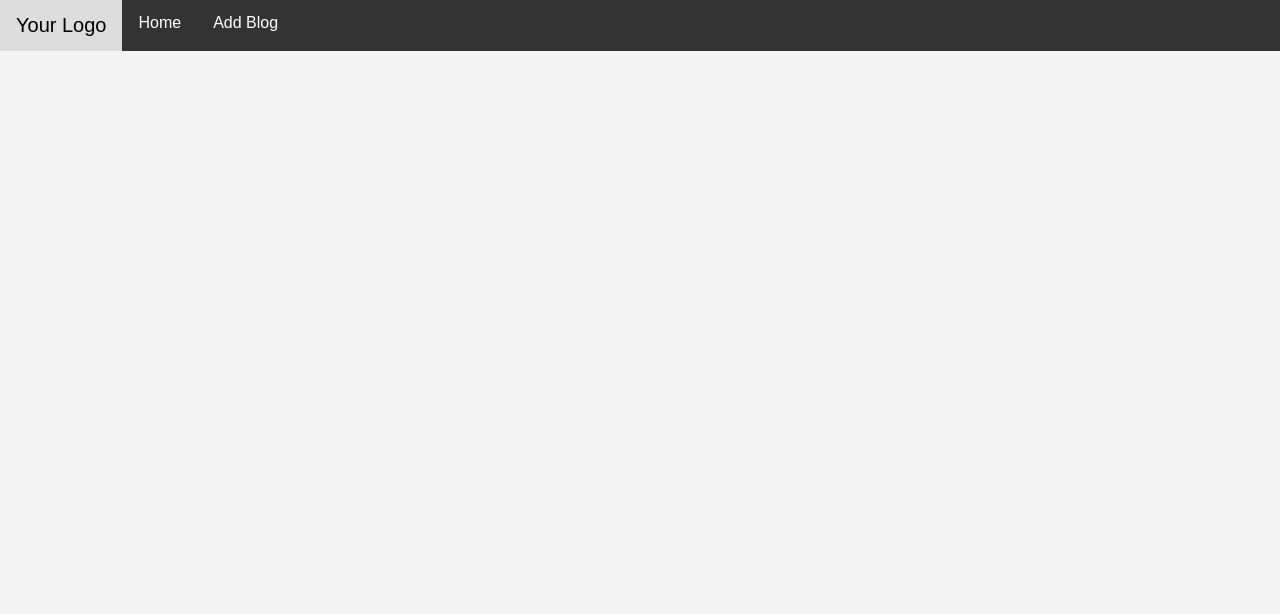
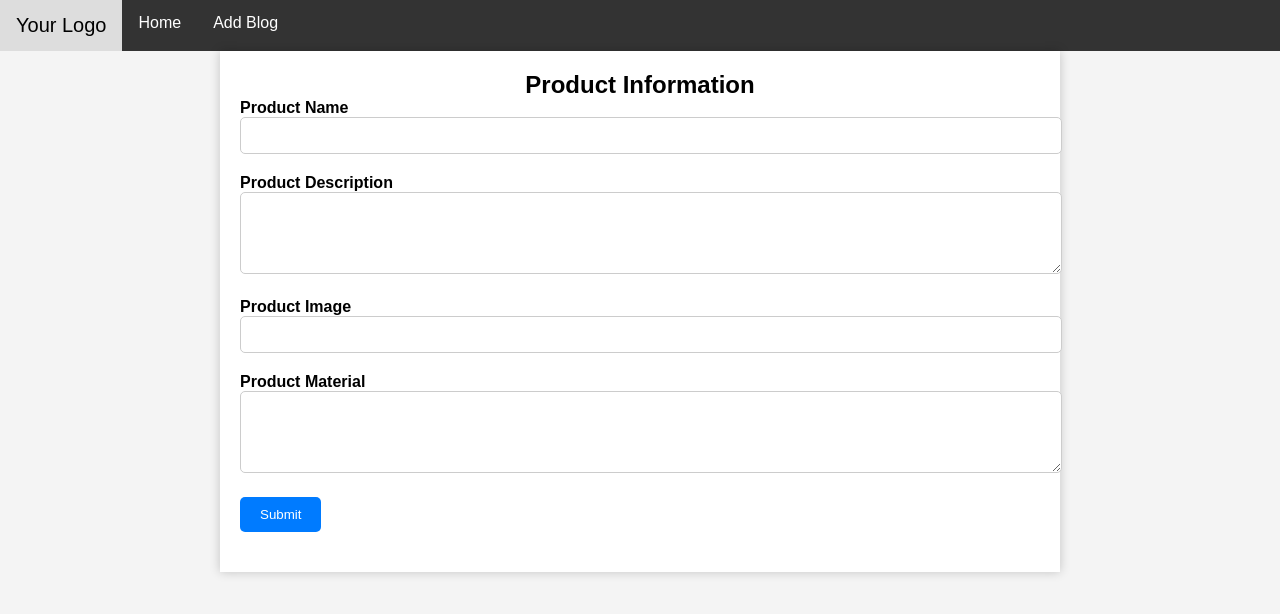
Before and after one commit to aryanpariyarofficial/product-crud, a React (Vite) app: page /update-product/1 in a window 1280 px wide. Shown: the top 614 px of the page. Built offline with nearby package versions, Linux system fonts and the light colour scheme; no server answers.

Commit message:
update feature added

```diff
--- a/src/App.jsx
+++ b/src/App.jsx
@@ -4,6 +4,7 @@ import Home from './pages/Home/Home';
 import Navbar from './pages/Navbar/Navbar';
 import AddProduct from './pages/AddProduct/AddProduct';
 import SingleProduct from './pages/SingleProduct/SingleProduct';
+import UpdateProduct from './pages/UpdateProduct/UpdateProduct';
 
 
 function App() {
@@ -17,6 +18,7 @@ function App() {
       <Route path='/' element={<Home/>}/>
       <Route path='/add-product' element={<AddProduct/>}/>
       <Route path='/single-product/:id' element={<SingleProduct/>}/>
+      <Route path='/update-product/:id' element={<UpdateProduct/>}/>
      </Routes>
      </BrowserRouter>
     </>
--- a/src/pages/AddProduct/AddProduct.jsx
+++ b/src/pages/AddProduct/AddProduct.jsx
@@ -52,7 +52,6 @@ const AddProduct = () => {
     const submitHandler = async (e) =>{
         e.preventDefault();
         const response = await axios.post("https://652fbacf6c756603295d8ee6.mockapi.io/products", data)
-        console.log(response);
         navigate('/');
     }
   return (
--- a/src/pages/Home/Home.css
+++ b/src/pages/Home/Home.css
@@ -34,3 +34,7 @@
 
 
 }
+a{
+    cursor: pointer;
+    text-decoration: underline;
+}
--- a/src/pages/Home/Home.jsx
+++ b/src/pages/Home/Home.jsx
@@ -29,7 +29,7 @@ const Home = () => {
                                 <div className="product-description">
                                 {product.productMaterial}
                                 </div>
-                                <button onClick={()=>navigate(`/single-product/${product.id}`)}>See More</button>
+                                <a onClick={()=>navigate(`/single-product/${product.id}`)}>See More</a>
 
                             </div>
 
--- a/src/pages/SingleProduct/SingleProduct.jsx
+++ b/src/pages/SingleProduct/SingleProduct.jsx
@@ -41,7 +41,7 @@ fetchSingleProduct();
       <div className="product-description">{product.productDescription}</div>
       <mark className="product-description">{product.productMaterial}</mark><br />
       <button onClick={deleteProduct}>Delete</button>
-      {/* <button onClick={()=>navigate(`/single-product/${product.id}`)}>Update</button> */}
+      <button onClick={()=>navigate(`/update-product/${product.id}`)}>Update</button>
     </div>
   )
 }
--- /dev/null
+++ b/src/pages/UpdateProduct/UpdateProduct.jsx
@@ -0,0 +1,65 @@
+import axios from 'axios';
+import React, { useEffect, useState } from 'react'
+import { useNavigate, useParams } from 'react-router-dom';
+
+const UpdateProduct = () => {
+    const navigate = useNavigate();
+ const {id} = useParams();
+
+const [product, setProduct] = useState({});
+
+
+ const fetchProduct = async ()=>{
+    const response = await axios.get("https://652fbacf6c756603295d8ee6.mockapi.io/products/" + id)
+    setProduct(response.data);
+
+  }
+const handleChange = (e) =>{
+    const {name, value} = e.target
+    setProduct({
+        ...product,
+        [name] : value
+    })
+}
+
+const submitHandler = async (e) =>{
+    e.preventDefault();
+    const response = await axios.put("https://652fbacf6c756603295d8ee6.mockapi.io/products/" + id, product)
+    navigate('/');
+    console.log(response)
+}
+
+  useEffect(()=>{
+    fetchProduct();
+      },[])
+  return (
+    <div className="container">
+    <h2>Product Information</h2>
+ <form onSubmit={submitHandler}>
+        <div className="form-group">
+            <label htmlFor="product-name">Product Name</label>
+            <input type="text" value={product.productName} onChange={handleChange} id="product-name" name="productName"  required />
+        </div>
+
+        <div className="form-group">
+            <label htmlFor="product-description">Product Description</label>
+            <textarea id="product-description" onChange={handleChange} name="productDescription" value={product.productDescription} rows="4" required></textarea>
+        </div>
+
+        <div className="form-group">
+            <label htmlFor="product-image">Product Image</label>
+            <input type="text" id="product-image" onChange={handleChange} name="productImage" value={product.productImage}  rows={'4'} required />
+        </div>
+        <div className="form-group">
+            <label htmlFor="product-material">Product Material</label>
+            <textarea id="product-material" name="productMaterial" onChange={handleChange} rows="4" value={product.productMaterial} required></textarea>
+        </div>
+        <div className="form-group">
+            <button type="submit" className="submit-button">Submit</button>
+        </div>
+    </form>
+</div>
+  )
+}
+
+export default UpdateProduct;
```
Also changed, not shown: src/pages/UpdateProduct/updateProduct.css (added).
